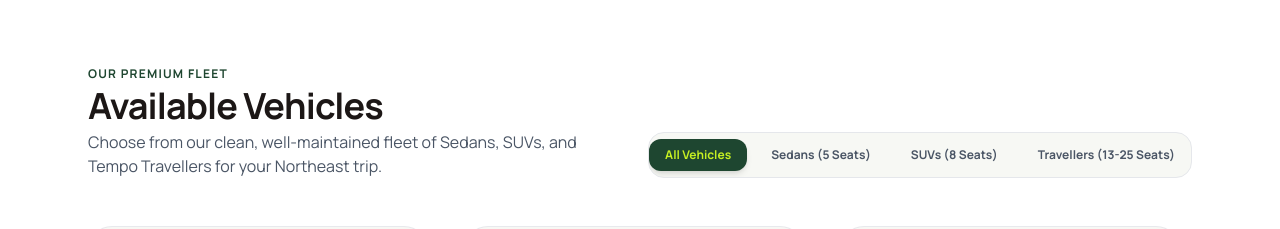
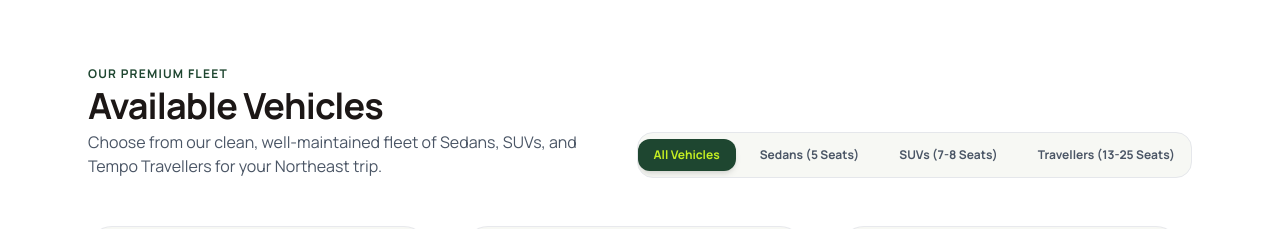
Before and after one commit to Nibirdeka7/Borah-Tour-and-Travels, a Next.js app: page / in a window 1280 px wide. Shown: the part 5060-5289 px from the top of the page. Built offline with nearby package versions, Linux system fonts and the light colour scheme; no server answers; the database is empty.

Commit message:
feat: implement dynamic landing page with CMS data fetching and vehicle fleet section

```diff
--- a/src/app/page.tsx
+++ b/src/app/page.tsx
@@ -2097,7 +2097,7 @@ Please share direct owner quote and booking details!`;
                 Guwahati Airport Pickup
               </h3>
               <p className="text-xs sm:text-sm text-gray-600 leading-relaxed">
-                Comfortable, timely transfers from Guwahati Airport / Station directly to Shillong, Cherrapunji, or Kaziranga.
+                Comfortable, timely transfers from Guwahati Airport / Station directly to entire NorthEast.
               </p>
             </div>
 
--- a/src/components/VehicleFleetSection.tsx
+++ b/src/components/VehicleFleetSection.tsx
@@ -190,7 +190,7 @@ export default function VehicleFleetSection({ items }: VehicleFleetSectionProps
             {[
               { id: "all", label: "All Vehicles" },
               { id: "sedan", label: "Sedans (5 Seats)" },
-              { id: "suv", label: "SUVs (8 Seats)" },
+              { id: "suv", label: "SUVs (7-8 Seats)" },
               { id: "tempo", label: "Travellers (13-25 Seats)" },
             ].map((tab) => (
               <button
```
